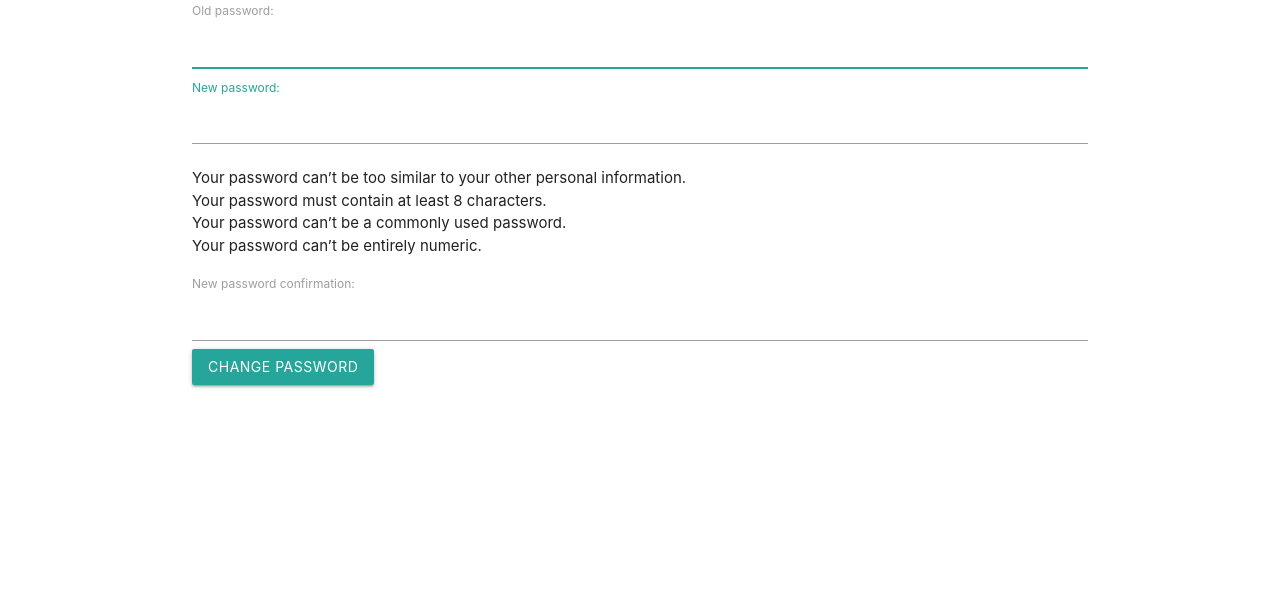
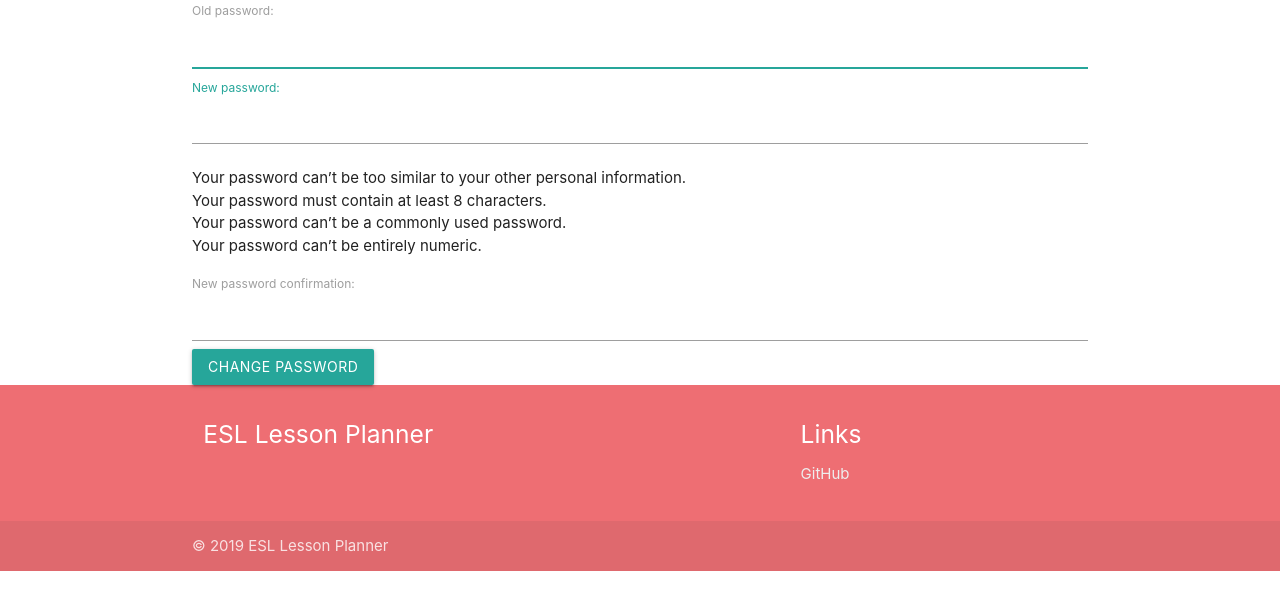
Before and after one commit to denibulkashvili/LessonPlannerSocial, a Django app: page /accounts/change_password/ in a window 1280 px wide. Shown: the part 201-800 px from the top of the page. Run offline with Django 3.2, Linux system fonts and the light colour scheme.

Commit message:
Add footer

```diff
--- a/templates/base.html
+++ b/templates/base.html
@@ -67,11 +67,33 @@
     {% block content %}{% endblock %}
   </main>
 
-  <footer>
+  <footer class="page-footer">
+    <div class="container">
+      <div class="row">
+        <div class="col l6 s12">
+          <h5 class="white-text">ESL Lesson Planner</h5>
+          <p class="grey-text text-lighten-4"></p>
+        </div>
+        <div class="col l4 offset-l2 s12">
+          <h5 class="white-text">Links</h5>
+          <ul>
+            <li>
+              <a class="grey-text text-lighten-3" href="https://github.com/denibulkashvili/LessonPlannerSocial">
+                GitHub
+              </a>
+            </li>
+          </ul>
+        </div>
+      </div>
+    </div>
+    <div class="footer-copyright">
+      <div class="container">
+      © 2019 ESL Lesson Planner
+      </div>
+    </div>
+  </footer>
 
-  </footer>
   <script src="{% static 'js/materialize.min.js' %}"></script>
-
   <script>
     M.AutoInit();
     var editor = new MediumEditor('.editable', {
```
